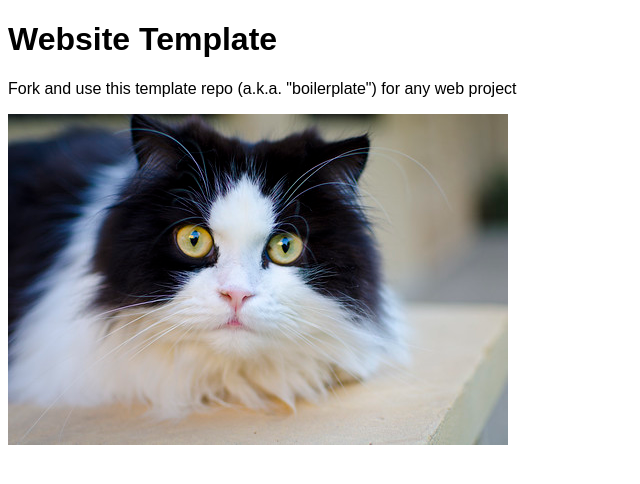
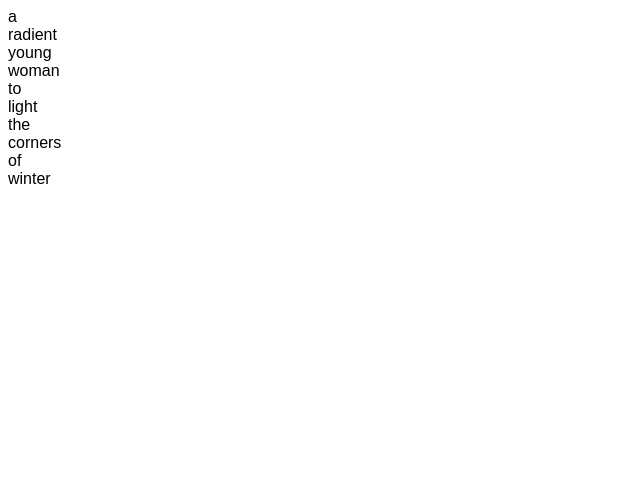
Before and after one commit to gcowger/haiku, a plain HTML site: page index.html in a window 1280 px wide. Shown: the whole page, without its empty margins (0-640 px from the left). Drawn offline with Linux system fonts and the light colour scheme.

Commit message:
entered haiku

```diff
--- a/index.html
+++ b/index.html
@@ -2,14 +2,22 @@
 <html lang="en">
 <head>
 	<meta charset="utf-8">
-	<title>Website Template</title>
+	<title>haiku</title>
 	<link rel="stylesheet" href="./assets/css/styles.css">
 </head>
 <body>
-
-	<h1>Website Template</h1>
-	<p>Fork and use this template repo (a.k.a. "boilerplate") for any web project</p>
-	<img src="assets/img/cat.jpg" alt="">
+	<div class="grid-container">
+		<div>a</div>
+		<div>radient</div>
+		<div>young</div>
+		<div>woman</div>
+		<div>to</div>
+		<div>light</div>
+		<div>the</div>
+		<div>corners</div>
+		<div>of</div>
+		<div>winter</div>
+	</div>
 
 	<script src="./assets/js/main.js"></script>
 </body>
```
